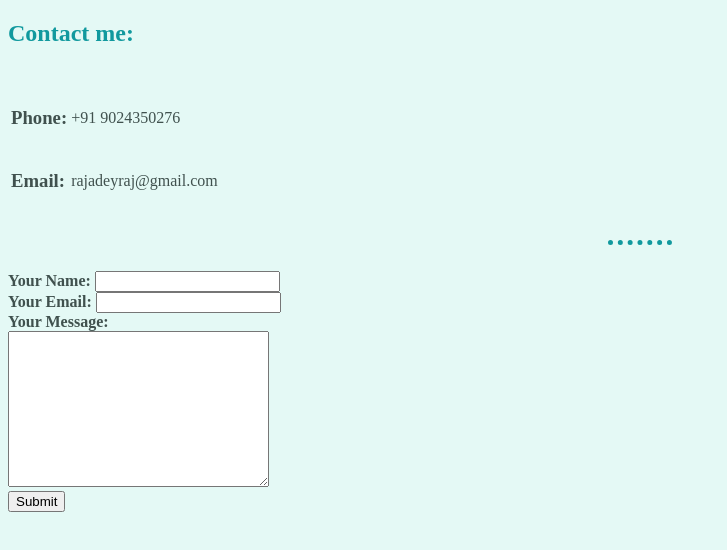
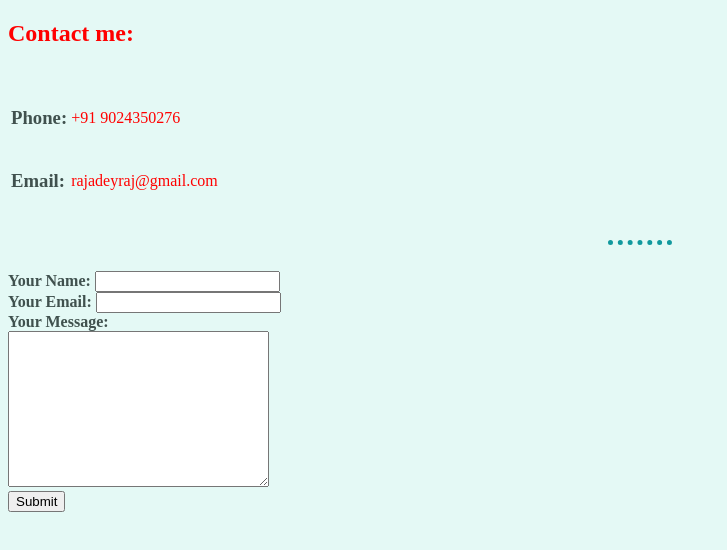
Before and after one commit to hackINdna/html_website, a plain HTML site: page contact.html in a window 1280 px wide. In both pictures the pointer is over the element "Contact me:". Shown: the whole page, without its empty margins (0-727 px from the left). Drawn offline with Linux system fonts and the light colour scheme.

Commit message:
first Commit

```diff
--- a/contact.html
+++ b/contact.html
@@ -18,13 +18,13 @@
                 <td>
                     <h3>Phone: </h3>
                 </td>
-                <td>+91 9024350276</td>
+                <td class="number">+91 9024350276</td>
             </tr>
             <tr>
                 <td>
                     <h3>Email: </h3>
                 </td>
-                <td>rajadeyraj@gmail.com</td>
+                <td class="email">rajadeyraj@gmail.com</td>
             </tr>
         </tbody>
     </table>
--- a/css/styles.css
+++ b/css/styles.css
@@ -12,6 +12,17 @@ hr {
 
 h1 {
     color: #11999E;
+}
+h1:hover {
+    color: red;
+}
+
+h2:hover {
+    color: red;
+}
+
+img:hover {
+    background-color: gold;
 }
 
 h2 {
@@ -43,3 +54,19 @@ img {
     border-style: dotted;
     border-width: 10px;
 }
+
+.number:hover {
+    color: black;
+}
+
+.email:hover {
+    color: black;
+}
+
+.number {
+    color: red;
+}
+
+.email {
+    color: red;
+}
```
Also changed, not shown: index.html (+2 -0 lines).
